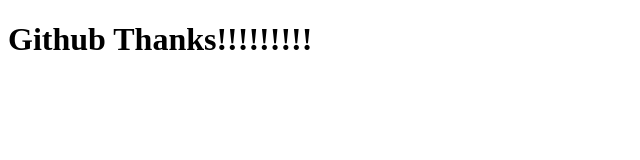
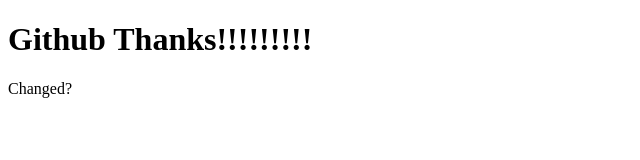
Before and after one commit to yoriss67/Portfolio2, a plain HTML site: page thanks.html in a window 1280 px wide. Shown: the full height of the page, 0-640 px from the left. Drawn offline with Linux system fonts and the light colour scheme.

Commit message:
thanks update

```diff
--- a/thanks.html
+++ b/thanks.html
@@ -8,5 +8,6 @@
 </head>
 <body>
     <h1>Github Thanks!!!!!!!!!</h1>
+    <p>Changed?</p>
 </body>
 </html>
```
